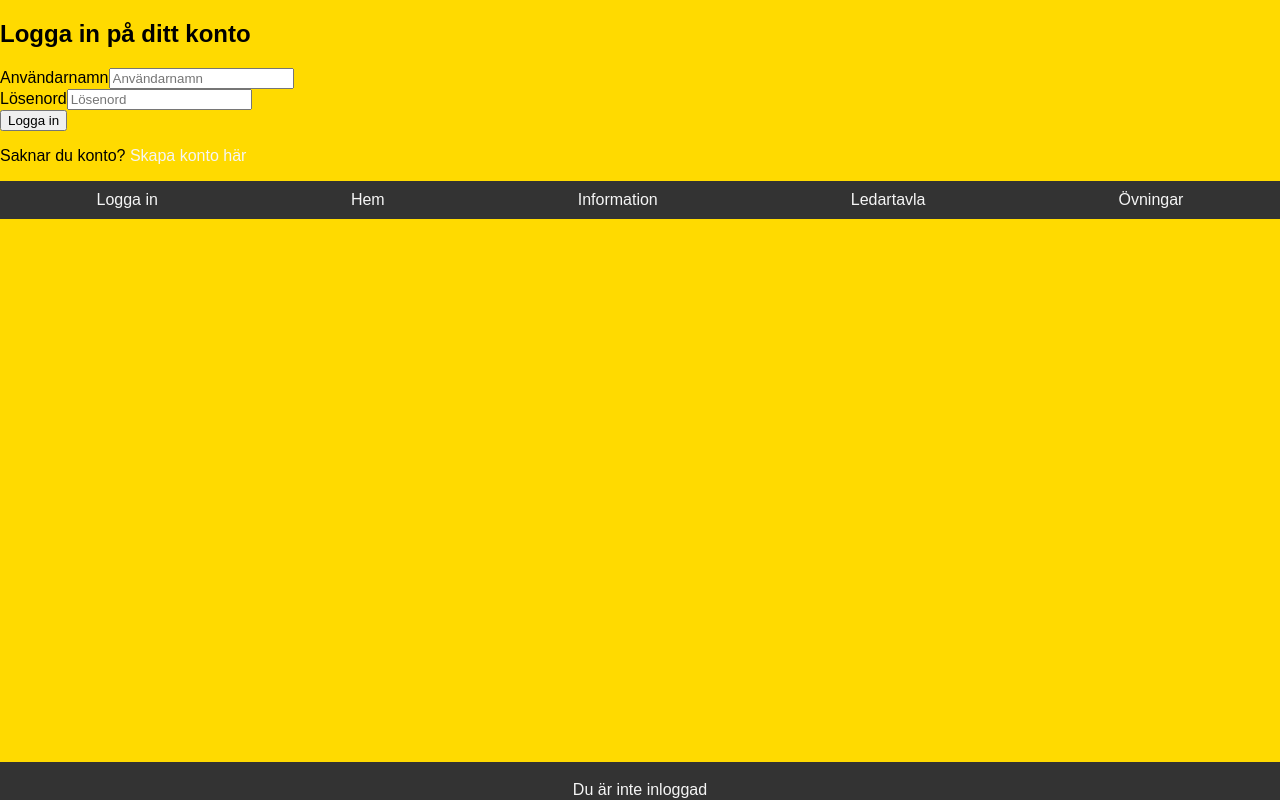
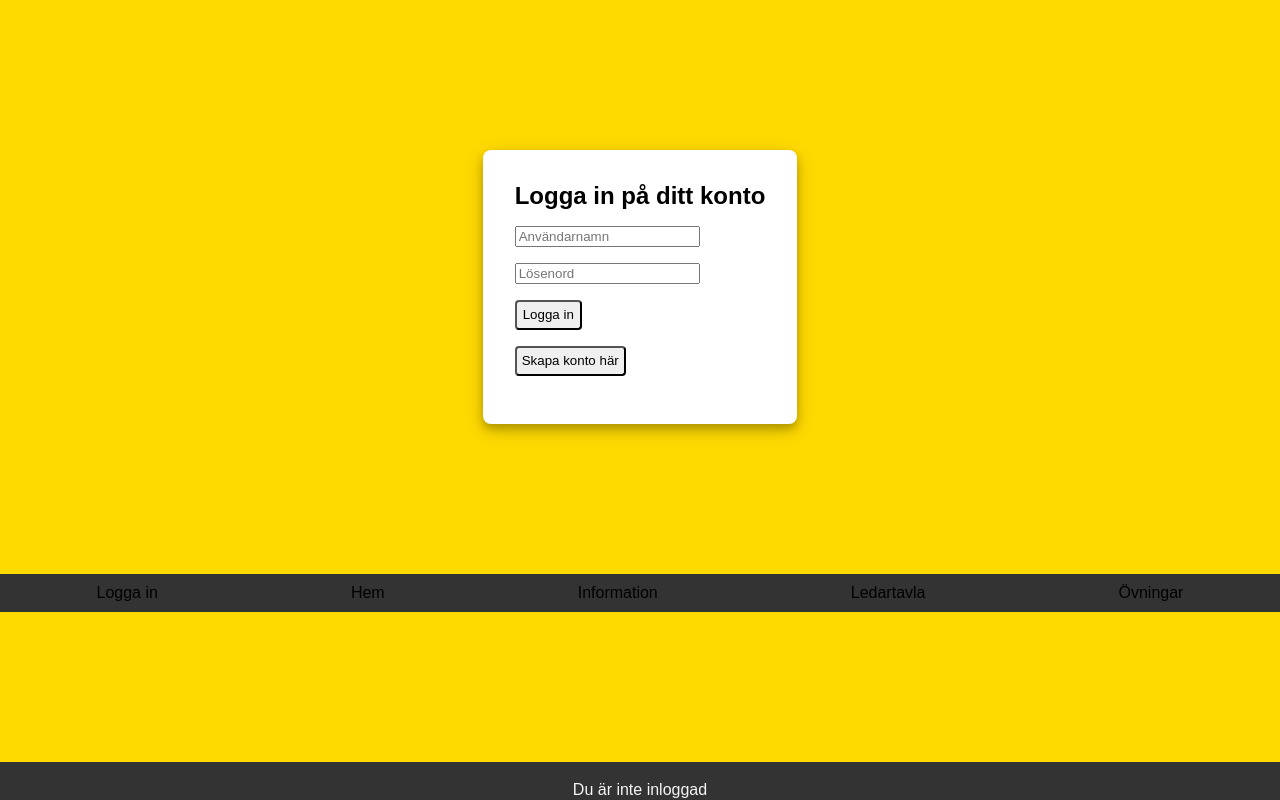
Before and after one commit to richardMattsson/hesa-fredrik, a Vue app: page /#/login in a window 1280 px wide. Built offline with nearby package versions, Linux system fonts and the light colour scheme.

Commit message:
Add styling on loginView

```diff
--- a/src/views/LoginView.vue
+++ b/src/views/LoginView.vue
@@ -35,19 +35,53 @@ export default {
 </script>
 <template>
     <article id="article-create-account">
-        <h1>Logga in på ditt konto</h1>
         <form id="form-create-account" @submit.prevent="login">
-            <div>
-                <label for="username">Användarnamn</label>
+            <h1>Logga in på ditt konto</h1>
+            <div class="div-create-account">
                 <input id="username" v-model="username" placeholder="Användarnamn" required>
             </div>
-            <div>
-                <label for="password">Lösenord</label>
+            <div class="div-create-account">
                 <input id="password" type="password" v-model="password" placeholder="Lösenord" required>
             </div>
             <button type="submit">Logga in</button>
             <p v-if="message">{{ message }}</p>
+
+            <p><router-link to="/createuser"><button>Skapa konto här</button></router-link></p>
+
         </form>
-        <p> Saknar du konto? <router-link to="/createuser">Skapa konto här</router-link></p>
+
     </article>
 </template>
+<style>
+#article-create-account {
+   margin: auto;
+}
+#form-create-account {
+    background-color: white;
+    padding: 2rem 2rem;
+    border-radius: 8px;
+    box-shadow: 0 5px 8px 0 rgba(0,0,0,0.2), 0 6px 20px 0 rgba(0,0,0,0.19);
+}
+
+h1 {
+    margin-top: auto;
+    margin-bottom: 1rem;
+}
+
+.div-create-account {
+    margin-bottom: 1rem;
+}
+
+a:-webkit-any-link { color: black}
+
+.label-create-account{
+    margin-right: 0.5rem;
+}
+
+button{
+    height: 30px;
+    border-radius: 4px;
+}
+
+
+</style>
```
